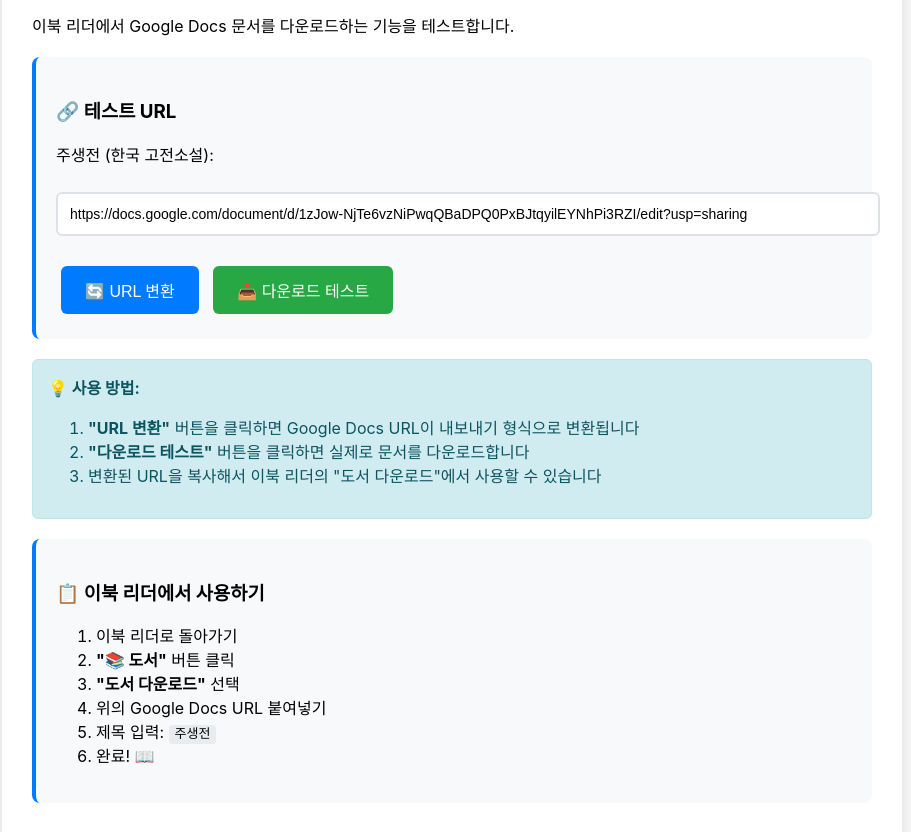
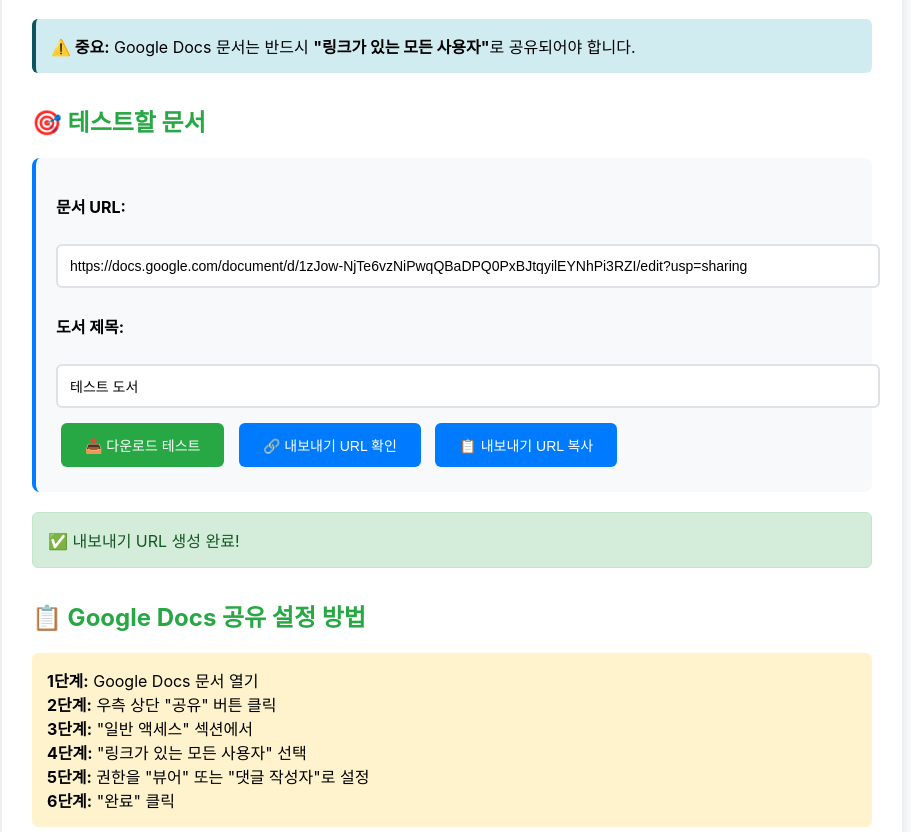
Before and after one commit to tassyhong-arch/2005idopress, a plain HTML site: page test-google-docs.html in a window 1280 px wide. Shown: the part 120-952 px from the top of the page, without its empty margins (188-1099 px from the left). Drawn offline with Linux system fonts and the light colour scheme.

Commit message:
feat: Google Docs 테스트 페이지 추가
- test-google-docs.html 생성
- Google Docs URL → 내보내기 URL 변환 테스트
- 다운로드 테스트 기능
- 상세한 에러 메시지 및 해결 방법 안내
- 공유 설정 가이드 포함

```diff
--- a/test-google-docs.html
+++ b/test-google-docs.html
@@ -3,14 +3,14 @@
 <head>
     <meta charset="UTF-8">
     <meta name="viewport" content="width=device-width, initial-scale=1.0">
-    <title>Google Docs 다운로드 테스트</title>
+    <title>Google Docs 테스트</title>
     <style>
         body {
             font-family: 'Inter', sans-serif;
             max-width: 900px;
             margin: 0 auto;
             padding: 20px;
-            background: #f5f5f5;
+            background: #f8f9fa;
         }
         .container {
             background: white;
@@ -18,18 +18,16 @@
             border-radius: 12px;
             box-shadow: 0 2px 10px rgba(0,0,0,0.1);
         }
-        h1 {
-            color: #007bff;
-            margin-bottom: 10px;
-        }
+        h1 { color: #007bff; }
+        h2 { color: #28a745; margin-top: 30px; }
         .test-box {
             background: #f8f9fa;
             padding: 20px;
             border-radius: 8px;
-            margin: 20px 0;
+            margin: 15px 0;
             border-left: 4px solid #007bff;
         }
-        .url-input {
+        input {
             width: 100%;
             padding: 12px;
             border: 2px solid #dee2e6;
@@ -37,220 +35,224 @@
             font-size: 14px;
             margin: 10px 0;
         }
-        .btn {
-            padding: 12px 24px;
+        button {
             background: #007bff;
             color: white;
             border: none;
+            padding: 12px 24px;
             border-radius: 6px;
             cursor: pointer;
-            font-size: 16px;
+            font-size: 14px;
+            font-weight: 500;
             margin: 5px;
         }
-        .btn:hover {
+        button:hover {
             background: #0056b3;
         }
-        .btn-success {
+        button.success {
             background: #28a745;
         }
-        .btn-success:hover {
+        button.success:hover {
             background: #218838;
         }
-        .result {
-            background: #e9ecef;
+        #result {
+            margin-top: 20px;
+            padding: 15px;
+            border-radius: 6px;
+            display: none;
+        }
+        #result.success {
+            background: #d4edda;
+            color: #155724;
+            border: 1px solid #c3e6cb;
+            display: block;
+        }
+        #result.error {
+            background: #f8d7da;
+            color: #721c24;
+            border: 1px solid #f5c6cb;
+            display: block;
+        }
+        .info {
+            background: #d1ecf1;
             padding: 15px;
             border-radius: 6px;
             margin: 15px 0;
-            white-space: pre-wrap;
-            max-height: 400px;
-            overflow-y: auto;
+            border-left: 4px solid #0c5460;
         }
-        .info {
-            background: #d1ecf1;
-            border: 1px solid #bee5eb;
-            color: #0c5460;
+        pre {
+            background: #f4f4f4;
             padding: 15px;
             border-radius: 6px;
-            margin: 15px 0;
+            overflow-x: auto;
+            font-size: 13px;
         }
-        .success {
-            background: #d4edda;
-            border: 1px solid #c3e6cb;
-            color: #155724;
+        .step {
+            background: #fff3cd;
             padding: 15px;
+            margin: 10px 0;
             border-radius: 6px;
-            margin: 15px 0;
-        }
-        .error {
-            background: #f8d7da;
-            border: 1px solid #f5c6cb;
-            color: #721c24;
-            padding: 15px;
-            border-radius: 6px;
-            margin: 15px 0;
-        }
-        code {
-            background: #e9ecef;
-            padding: 2px 6px;
-            border-radius: 3px;
-            font-family: monospace;
         }
     </style>
 </head>
 <body>
     <div class="container">
         <h1>📚 Google Docs 다운로드 테스트</h1>
-        <p>이북 리더에서 Google Docs 문서를 다운로드하는 기능을 테스트합니다.</p>
 
-        <div class="test-box">
-            <h3>🔗 테스트 URL</h3>
-            <p>주생전 (한국 고전소설):</p>
-            <input type="text" class="url-input" id="googleDocsUrl"
-                   value="https://docs.google.com/document/d/1zJow-NjTe6vzNiPwqQBaDPQ0PxBJtqyilEYNhPi3RZI/edit?usp=sharing">
-
-            <div style="margin-top: 15px;">
-                <button class="btn" onclick="convertUrl()">🔄 URL 변환</button>
-                <button class="btn btn-success" onclick="downloadBook()">📥 다운로드 테스트</button>
-            </div>
+        <div class="info">
+            <strong>⚠️ 중요:</strong> Google Docs 문서는 반드시 <strong>"링크가 있는 모든 사용자"</strong>로 공유되어야 합니다.
         </div>
 
-        <div id="convertedUrl"></div>
-        <div id="status"></div>
+        <h2>🎯 테스트할 문서</h2>
+        <div class="test-box">
+            <p><strong>문서 URL:</strong></p>
+            <input type="text" id="docUrl" value="https://docs.google.com/document/d/1zJow-NjTe6vzNiPwqQBaDPQ0PxBJtqyilEYNhPi3RZI/edit?usp=sharing" placeholder="Google Docs URL">
+
+            <p><strong>도서 제목:</strong></p>
+            <input type="text" id="bookTitle" value="테스트 도서" placeholder="도서 제목">
+
+            <button onclick="testDownload()" class="success">📥 다운로드 테스트</button>
+            <button onclick="testExport()">🔗 내보내기 URL 확인</button>
+            <button onclick="copyExportUrl()">📋 내보내기 URL 복사</button>
+        </div>
+
         <div id="result"></div>
 
-        <div class="info">
-            <strong>💡 사용 방법:</strong>
-            <ol>
-                <li><strong>"URL 변환"</strong> 버튼을 클릭하면 Google Docs URL이 내보내기 형식으로 변환됩니다</li>
-                <li><strong>"다운로드 테스트"</strong> 버튼을 클릭하면 실제로 문서를 다운로드합니다</li>
-                <li>변환된 URL을 복사해서 이북 리더의 "도서 다운로드"에서 사용할 수 있습니다</li>
-            </ol>
+        <h2>📋 Google Docs 공유 설정 방법</h2>
+        <div class="step">
+            <strong>1단계:</strong> Google Docs 문서 열기<br>
+            <strong>2단계:</strong> 우측 상단 "공유" 버튼 클릭<br>
+            <strong>3단계:</strong> "일반 액세스" 섹션에서<br>
+            <strong>4단계:</strong> "링크가 있는 모든 사용자" 선택<br>
+            <strong>5단계:</strong> 권한을 "뷰어" 또는 "댓글 작성자"로 설정<br>
+            <strong>6단계:</strong> "완료" 클릭
         </div>
 
+        <h2>🔍 내보내기 URL 형식</h2>
         <div class="test-box">
-            <h3>📋 이북 리더에서 사용하기</h3>
-            <ol>
-                <li>이북 리더로 돌아가기</li>
-                <li><strong>"📚 도서"</strong> 버튼 클릭</li>
-                <li><strong>"도서 다운로드"</strong> 선택</li>
-                <li>위의 Google Docs URL 붙여넣기</li>
-                <li>제목 입력: <code>주생전</code></li>
-                <li>완료! 📖</li>
-            </ol>
+            <p><strong>원본 URL:</strong></p>
+            <pre>https://docs.google.com/document/d/[DOCUMENT_ID]/edit?usp=sharing</pre>
+
+            <p><strong>내보내기 URL:</strong></p>
+            <pre>https://docs.google.com/document/d/[DOCUMENT_ID]/export?format=txt</pre>
+        </div>
+
+        <h2>🧪 직접 테스트</h2>
+        <div class="test-box">
+            <p>변환된 URL로 직접 접속 테스트:</p>
+            <button onclick="openExportUrl()">🌐 브라우저에서 열기</button>
+            <p id="exportUrl" style="word-break: break-all; font-size: 13px; color: #666;"></p>
         </div>
     </div>
 
     <script>
-        function convertUrl() {
-            const input = document.getElementById('googleDocsUrl');
-            const url = input.value.trim();
+        function extractDocId(url) {
+            const match = url.match(/\/d\/([a-zA-Z0-9-_]+)/);
+            return match ? match[1] : null;
+        }
 
-            if (!url) {
-                showStatus('URL을 입력하세요', 'error');
+        function getExportUrl() {
+            const url = document.getElementById('docUrl').value;
+            const docId = extractDocId(url);
+            if (!docId) {
+                return null;
+            }
+            return `https://docs.google.com/document/d/${docId}/export?format=txt`;
+        }
+
+        function showResult(message, isSuccess) {
+            const result = document.getElementById('result');
+            result.textContent = message;
+            result.className = isSuccess ? 'success' : 'error';
+        }
+
+        function testExport() {
+            const exportUrl = getExportUrl();
+            if (!exportUrl) {
+                showResult('❌ 유효하지 않은 Google Docs URL입니다', false);
                 return;
             }
 
-            // Google Docs URL 변환
-            const docIdMatch = url.match(/\/d\/([a-zA-Z0-9-_]+)/);
-            if (docIdMatch) {
-                const docId = docIdMatch[1];
-                const exportUrl = `https://docs.google.com/document/d/${docId}/export?format=txt`;
+            document.getElementById('exportUrl').textContent = exportUrl;
+            showResult('✅ 내보내기 URL 생성 완료!', true);
+        }
 
-                document.getElementById('convertedUrl').innerHTML = `
-                    <div class="success">
-                        <strong>✅ 변환 성공!</strong><br>
-                        <strong>내보내기 URL:</strong><br>
-                        <code style="word-break: break-all;">${exportUrl}</code><br>
-                        <button class="btn" style="margin-top: 10px;" onclick="copyUrl('${exportUrl}')">📋 복사</button>
-                    </div>
-                `;
+        function openExportUrl() {
+            const exportUrl = getExportUrl();
+            if (!exportUrl) {
+                showResult('❌ 유효하지 않은 Google Docs URL입니다', false);
+                return;
+            }
+            window.open(exportUrl, '_blank');
+        }
 
-                showStatus('URL이 성공적으로 변환되었습니다!', 'success');
-            } else {
-                showStatus('올바른 Google Docs URL이 아닙니다', 'error');
+        function copyExportUrl() {
+            const exportUrl = getExportUrl();
+            if (!exportUrl) {
+                showResult('❌ 유효하지 않은 Google Docs URL입니다', false);
+                return;
+            }
+
+            navigator.clipboard.writeText(exportUrl).then(() => {
+                showResult('✅ 내보내기 URL이 클립보드에 복사되었습니다!', true);
+            }).catch(err => {
+                showResult('❌ 복사 실패: ' + err.message, false);
+            });
+        }
+
+        async function testDownload() {
+            const exportUrl = getExportUrl();
+            const title = document.getElementById('bookTitle').value || '테스트 도서';
+
+            if (!exportUrl) {
+                showResult('❌ 유효하지 않은 Google Docs URL입니다', false);
+                return;
+            }
+
+            showResult('⏳ 다운로드 중...', true);
+
+            try {
+                const response = await fetch(exportUrl, {
+                    mode: 'cors',
+                    cache: 'no-cache',
+                    credentials: 'omit'
+                });
+
+                if (!response.ok) {
+                    throw new Error(`HTTP ${response.status}: ${response.statusText}`);
+                }
+
+                const text = await response.text();
+
+                if (!text || text.trim().length === 0) {
+                    throw new Error('빈 콘텐츠입니다');
+                }
+
+                showResult(`✅ 다운로드 성공!\n\n제목: ${title}\n크기: ${text.length} 글자\n\n미리보기:\n${text.substring(0, 200)}...`, true);
+
+                // 실제 앱에 저장하려면 IndexedDB 사용
+                console.log('다운로드된 내용:', text);
+
+            } catch (error) {
+                let errorMsg = error.message;
+
+                if (error.message.includes('CORS')) {
+                    errorMsg = 'CORS 오류: 문서가 공개되어 있지 않거나, 브라우저가 접근을 차단했습니다.\n\n해결 방법:\n1. Google Docs 공유 설정 확인\n2. "링크가 있는 모든 사용자"로 설정\n3. 권한을 "뷰어"로 설정';
+                } else if (error.message.includes('404')) {
+                    errorMsg = '문서를 찾을 수 없습니다. URL을 확인하세요.';
+                } else if (error.message.includes('403')) {
+                    errorMsg = '접근 권한이 없습니다. 문서 공유 설정을 확인하세요.';
+                }
+
+                showResult('❌ 다운로드 실패:\n\n' + errorMsg, false);
+                console.error('Error:', error);
             }
         }
 
-        async function downloadBook() {
-            const input = document.getElementById('googleDocsUrl');
-            const url = input.value.trim();
-
-            if (!url) {
-                showStatus('URL을 입력하세요', 'error');
-                return;
-            }
-
-            showStatus('다운로드 중... ⏳', 'info');
-
-            try {
-                // URL 변환
-                const docIdMatch = url.match(/\/d\/([a-zA-Z0-9-_]+)/);
-                if (!docIdMatch) {
-                    throw new Error('올바른 Google Docs URL이 아닙니다');
-                }
-
-                const docId = docIdMatch[1];
-                const exportUrl = `https://docs.google.com/document/d/${docId}/export?format=txt`;
-
-                // CORS 프록시 사용 (직접 다운로드는 CORS 제한이 있을 수 있음)
-                const response = await fetch(exportUrl);
-
-                if (!response.ok) {
-                    throw new Error(`HTTP 오류: ${response.status}`);
-                }
-
-                const content = await response.text();
-
-                if (!content || content.trim().length === 0) {
-                    throw new Error('빈 콘텐츠입니다');
-                }
-
-                // 결과 표시
-                const preview = content.substring(0, 1000);
-                document.getElementById('result').innerHTML = `
-                    <div class="success">
-                        <strong>✅ 다운로드 성공!</strong><br>
-                        <strong>크기:</strong> ${(content.length / 1024).toFixed(2)} KB<br>
-                        <strong>줄 수:</strong> ${content.split('\n').length}줄<br>
-                    </div>
-                    <div class="result">
-                        <strong>📄 미리보기 (처음 1000자):</strong><br><br>
-                        ${preview}
-                        ${content.length > 1000 ? '\n\n... (더 보기)' : ''}
-                    </div>
-                `;
-
-                showStatus('✅ 다운로드 완료! 이제 이북 리더에서 사용할 수 있습니다.', 'success');
-
-            } catch (error) {
-                console.error('다운로드 실패:', error);
-                showStatus(`❌ 다운로드 실패: ${error.message}`, 'error');
-
-                document.getElementById('result').innerHTML = `
-                    <div class="error">
-                        <strong>오류 발생:</strong> ${error.message}<br><br>
-                        <strong>💡 해결 방법:</strong><br>
-                        1. Google Docs 문서의 공유 설정을 "링크가 있는 모든 사용자" 로 변경하세요<br>
-                        2. 브라우저의 CORS 제한으로 인해 직접 다운로드가 안 될 수 있습니다<br>
-                        3. 변환된 URL을 복사해서 이북 리더에서 사용하세요
-                    </div>
-                `;
-            }
-        }
-
-        function copyUrl(url) {
-            navigator.clipboard.writeText(url).then(() => {
-                showStatus('✅ URL이 클립보드에 복사되었습니다!', 'success');
-            }).catch(err => {
-                showStatus('복사 실패. URL을 수동으로 복사하세요.', 'error');
-            });
-        }
-
-        function showStatus(message, type) {
-            const statusDiv = document.getElementById('status');
-            statusDiv.className = type;
-            statusDiv.innerHTML = message;
-        }
+        // 페이지 로드 시 자동으로 내보내기 URL 표시
+        window.onload = function() {
+            testExport();
+        };
     </script>
 </body>
 </html>
```
